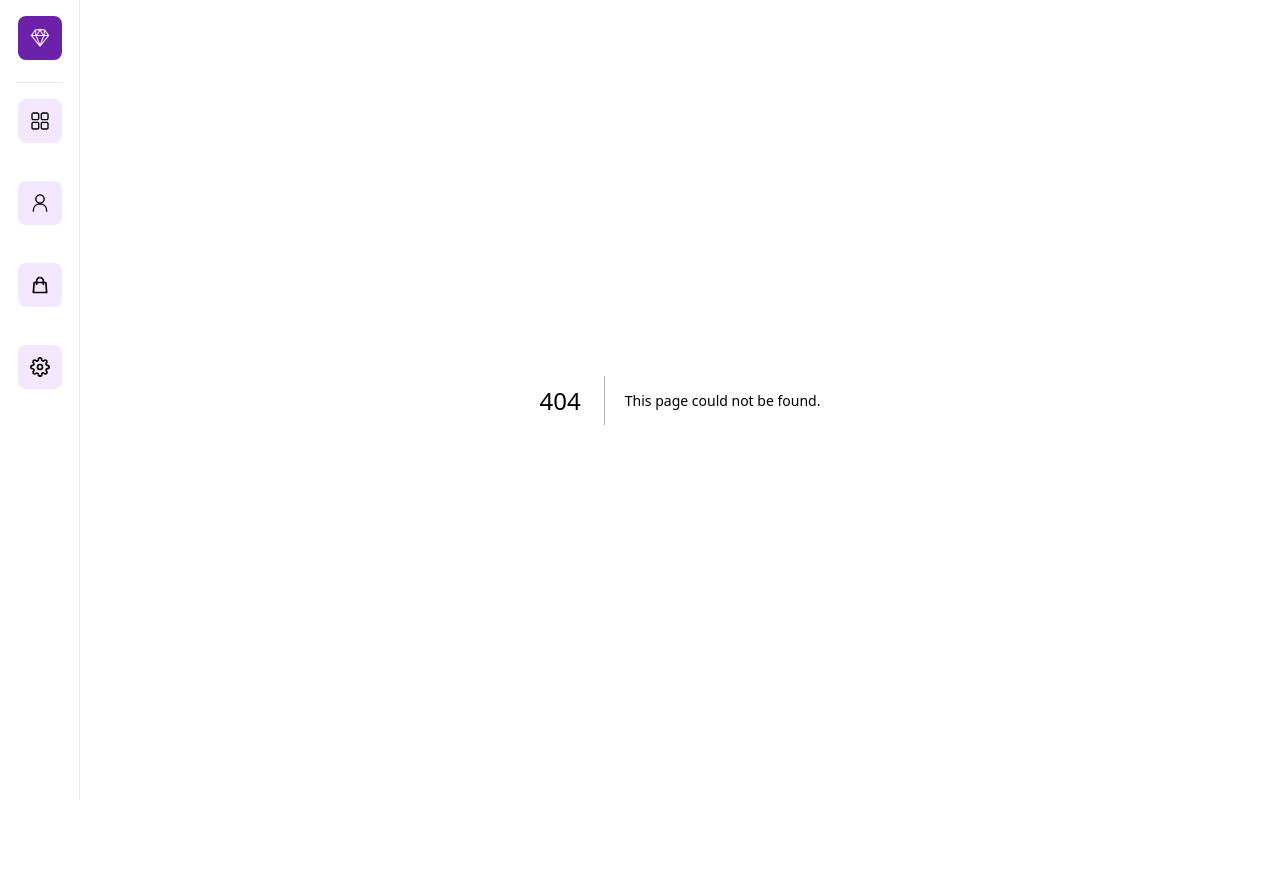
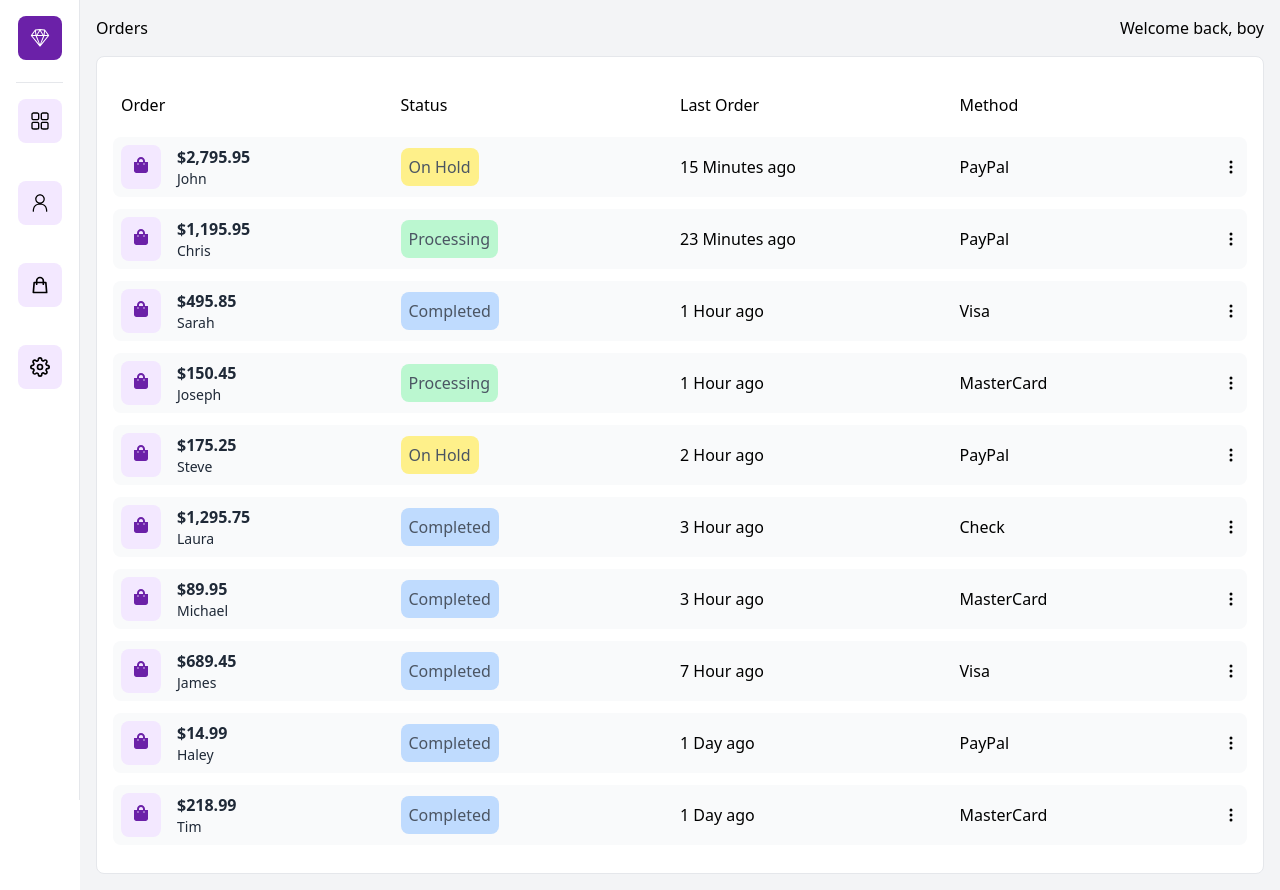
Before and after one commit to roquegabriel/dashboard-example, a Next.js app: page /orders in a window 1280 px wide. Before the commit this address had no page. Before the commit the page ends 800 px from the top, so only its background shows below. Built offline with nearby package versions, Linux system fonts and the light colour scheme.

Commit message:
Add orders page

```diff
--- /dev/null
+++ b/pages/orders.jsx
@@ -0,0 +1,52 @@
+import React from 'react'
+import { data } from '@/data/data'
+import { BsThreeDotsVertical } from 'react-icons/bs'
+import { FaShoppingBag } from 'react-icons/fa'
+
+const orders = () => {
+  return (
+    <div className='bg-gray-100 min-h-screen'>
+      <div className='flex justify-between px-4 pt-4'>
+        <h2>Orders</h2>
+        <h2>Welcome back, boy</h2>
+      </div>
+      <div className='p-4'>
+        <div className="w-full m-auto p-4 border rounded-lg bg-white overflow-y-auto">
+          <div className="my-3 p-2 grid md:grid-cols-4 sm:grid-cols-3 grid-cols-2 justify-between items-center cursor-pointer">
+            <span>Order</span>
+            <span className='sm:text-left text-right'>Status</span>
+            <span className='hidden md:grid'>Last Order</span>
+            <span className='hidden sm:grid'>Method</span>
+          </div>
+          <ul>
+            {
+              data.map((order, id) => (
+                <li key={id} className="bg-gray-50 hover:bg-gray-100 rounded-lg my-3 p-2 grid md:grid-cols-4 sm:grid-cols-3 grid-cols-2 items-center justify-between cursor-pointer">
+                  <div className="flex">
+                    <div className='bg-purple-100 p-3 rounded-lg'>
+                      <FaShoppingBag className='text-purple-800' />
+                    </div>
+                    <div className='pl-4 '>
+                      <p className='text-gray-800 font-bold'>${order.total.toLocaleString()}</p>
+                      <p className='text-gray-800 text-sm'>{order.name.first}</p>
+                    </div>
+                  </div>
+                  <p className='text-gray-600 sm:text-left text-right'>
+                    <span className={order.status == 'Processing' ? 'bg-green-200 p-2 rounded-lg' : order.status == 'Completed' ? 'bg-blue-200 p-2 rounded-lg' : 'bg-yellow-200 p-2 rounded-lg'}>{order.status}</span>
+                  </p>
+                  <p className='hidden md:flex'>{order.date}</p>
+                  <div className='hidden md:flex justify-between items-center'>
+                    <p>{order.method}</p>
+                    <BsThreeDotsVertical />
+                  </div>
+                </li>
+              ))
+            }
+          </ul>
+        </div>
+      </div>
+    </div>
+  )
+}
+
+export default orders
```
